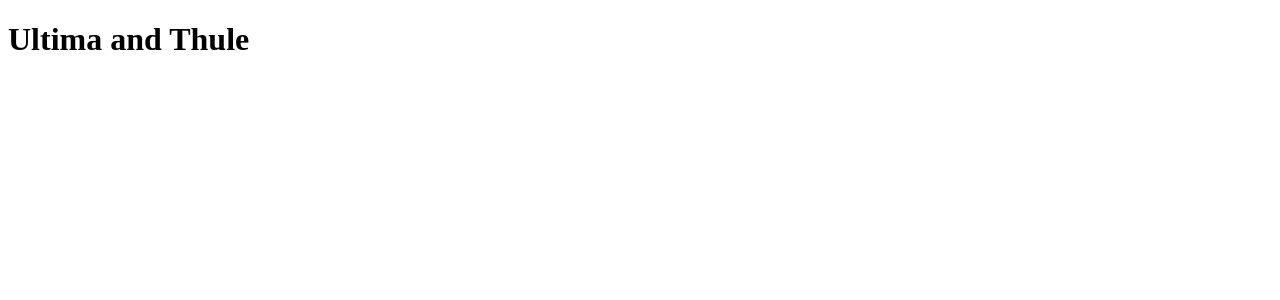
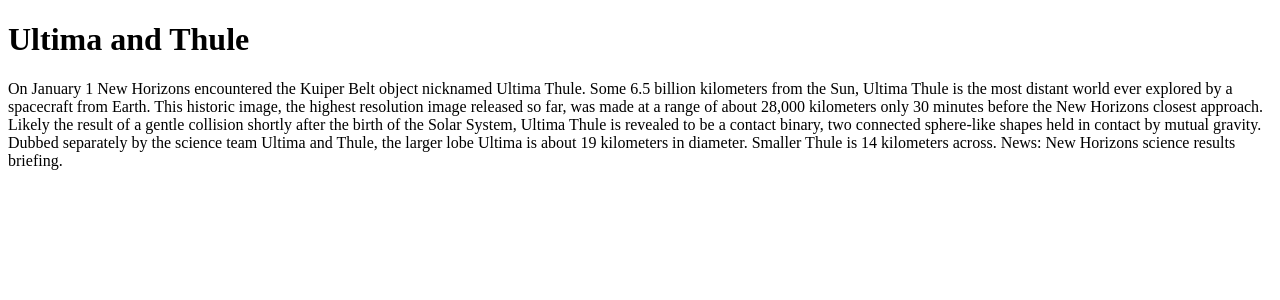
Before and after one commit to SebastianHGonzalez/apod-client, a React (Create React App) app: page / in a window 1280 px wide. Shown: the top 300 px of the page. Built offline with nearby package versions, Linux system fonts and the light colour scheme.

Commit message:
Added article explanation

```diff
--- a/src/Components/APODArticle/APODArticle.tsx
+++ b/src/Components/APODArticle/APODArticle.tsx
@@ -1,6 +1,6 @@
 import React from 'react';
 
-import { Title } from './Article';
+import { Title, Explanation } from './Article';
 
 
 interface IArticle {
@@ -17,10 +17,11 @@
     article: IArticle;
 }
 
-function APODArticle({ article: { title } }: IAPODArticleProps) {
+function APODArticle({ article: { title, explanation } }: IAPODArticleProps) {
     return (
         <div className="article">
             <Title title={title} />
+            <Explanation explanation={explanation} />
         </div>
     );
 }
--- /dev/null
+++ b/src/Components/APODArticle/Article/Explanation.tsx
@@ -0,0 +1,16 @@
+import React from 'react';
+
+
+interface IExplanationProps extends React.Props<any> {
+    explanation: string;
+}
+
+function Explanation({ explanation }: IExplanationProps) {
+    return (
+        <p className="explanation">
+            {explanation}
+        </p>
+    );
+}
+
+export default Explanation;
--- a/src/Components/APODArticle/Article/index.ts
+++ b/src/Components/APODArticle/Article/index.ts
@@ -1,5 +1,7 @@
 import Title from './Title';
+import Explanation from './Explanation';
 
 export {
     Title,
+    Explanation,
 };
```
